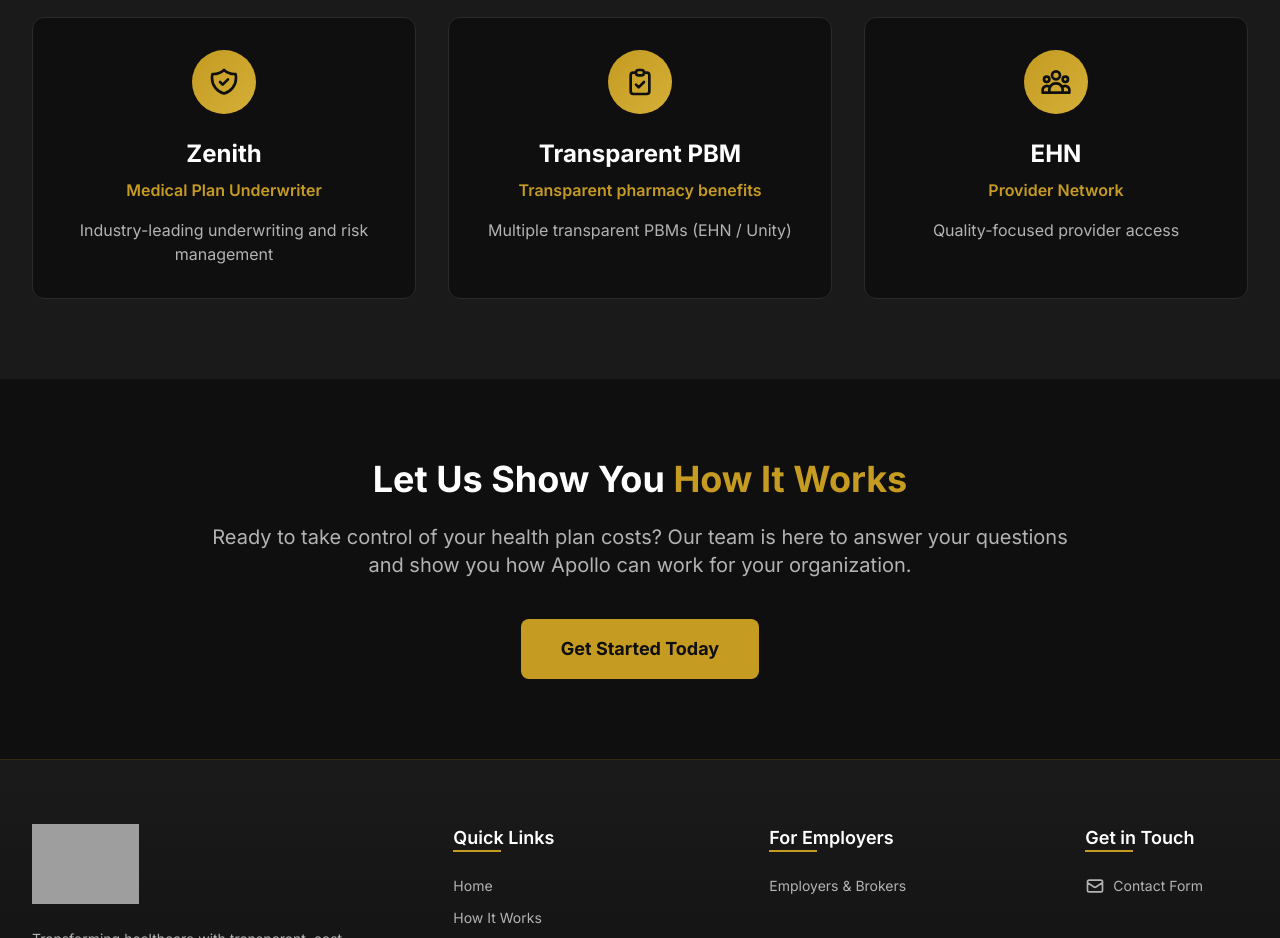
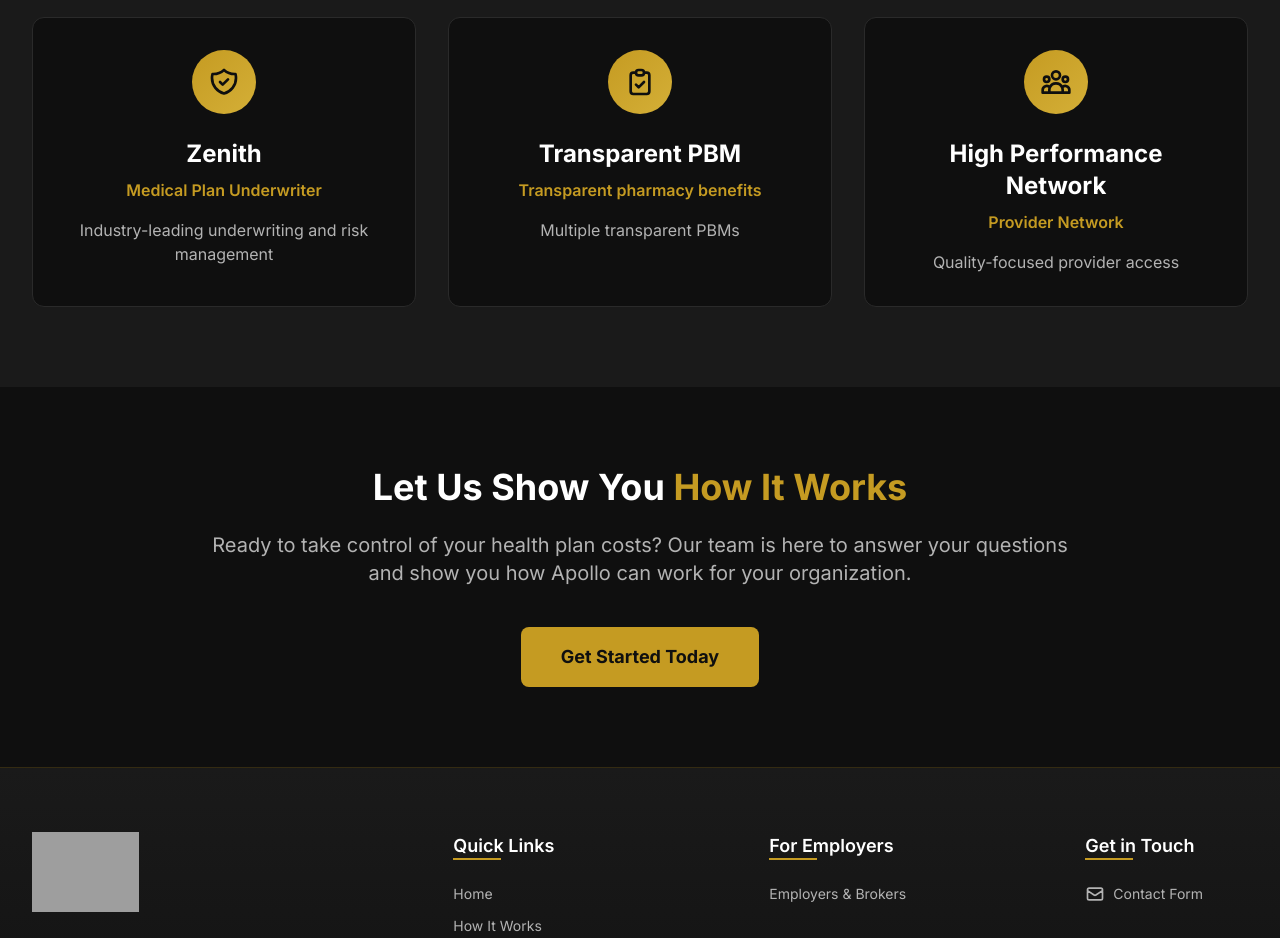
Before and after one commit to bjscha03/apollo, a React (Vite) app in the folder apollo/: page /how-it-works in a window 1280 px wide. Shown: the part 1620-2558 px from the top of the page. Built offline with nearby package versions, Linux system fonts and the light colour scheme; grey boxes are pictures that could not be loaded.

Commit message:
Update employee size to max 199, rename EHN to High Performance Network, remove vendor names from PBM description

```diff
--- a/apollo/src/pages/EmployersBrokers.jsx
+++ b/apollo/src/pages/EmployersBrokers.jsx
@@ -3,8 +3,8 @@
 export default function EmployersBrokers() {
   const items = [
     {
-      title: 'Only 10 Employees Required',
-      content: 'Unlike traditional captive health plans designed for massive corporations, Apollo was built to serve small and midsize groups.'
+      title: '10–199 Employees',
+      content: 'Unlike traditional captive health plans designed for massive corporations, Apollo was built to serve small and midsize groups with a maximum of 199 employees.'
     },
     {
       title: 'Keep the Savings When Claims Are Low',
--- a/apollo/src/pages/FAQ.jsx
+++ b/apollo/src/pages/FAQ.jsx
@@ -26,7 +26,7 @@
     {
       category: 'employers',
       title: 'Who is Apollo Health best suited for?',
-      content: 'Apollo Health is designed for small to mid-sized employers (10+ employees) seeking high-quality benefits without traditional insurance markup or renewal volatility. We\'re perfect for forward-thinking companies that want to offer exceptional benefits while controlling costs.'
+      content: 'Apollo Health is designed for small to mid-sized employers (10–199 employees) seeking high-quality benefits without traditional insurance markup or renewal volatility. We\'re perfect for forward-thinking companies that want to offer exceptional benefits while controlling costs.'
     },
     {
       category: 'employers',
@@ -36,7 +36,7 @@
     {
       category: 'employers',
       title: 'How many employees do I need to qualify?',
-      content: 'Unlike traditional captive health plans designed for massive corporations, Apollo was built to serve small and midsize groups. You only need 10 employees to qualify for our innovative health plan.'
+      content: 'Unlike traditional captive health plans designed for massive corporations, Apollo was built to serve small and midsize groups. Apollo is designed for groups of 10 to 199 employees.'
     },
     {
       category: 'employers',
--- a/apollo/src/pages/HowItWorks.jsx
+++ b/apollo/src/pages/HowItWorks.jsx
@@ -54,7 +54,7 @@
     {
       name: 'Transparent PBM',
       role: 'Transparent pharmacy benefits',
-      description: 'Multiple transparent PBMs (EHN / Unity)',
+      description: 'Multiple transparent PBMs',
       icon: (
         <svg className="w-8 h-8 text-dark-bg" fill="none" stroke="currentColor" viewBox="0 0 24 24">
           <path strokeLinecap="round" strokeLinejoin="round" strokeWidth={2} d="M9 5H7a2 2 0 00-2 2v12a2 2 0 002 2h10a2 2 0 002-2V7a2 2 0 00-2-2h-2M9 5a2 2 0 002 2h2a2 2 0 002-2M9 5a2 2 0 012-2h2a2 2 0 012 2m-6 9l2 2 4-4" />
@@ -62,7 +62,7 @@
       )
     },
     {
-      name: 'EHN',
+      name: 'High Performance Network',
       role: 'Provider Network',
       description: 'Quality-focused provider access',
       icon: (
```
